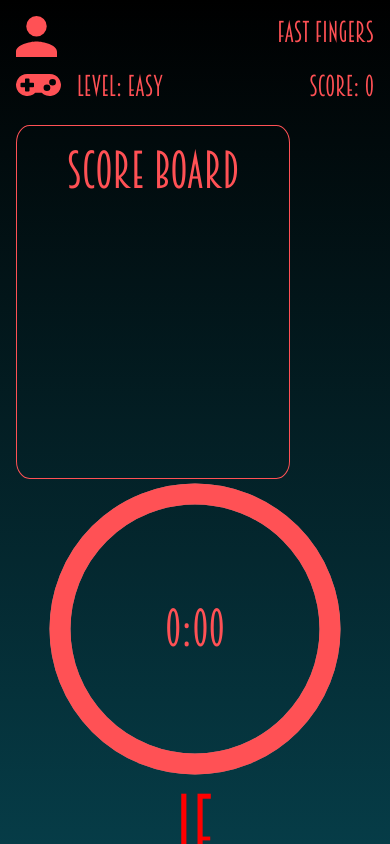
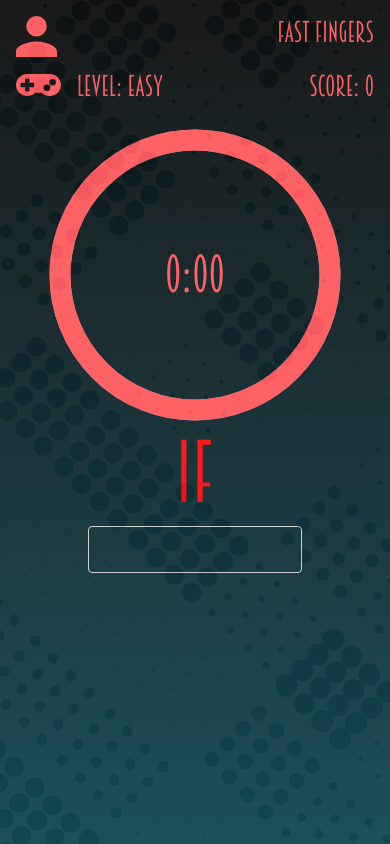
Before and after one commit to pesto-students/fast-fingers-b04-whyDontI, a React (Create React App) app: page /arena in a window 390 px wide. Built offline with nearby package versions, Linux system fonts and the light colour scheme.

Commit message:
make it responsive and fix errors

```diff
--- a/src/App.css
+++ b/src/App.css
@@ -2,6 +2,8 @@
   position: fixed;
   width: 100%;
   height: 100%;
+  overflow: auto;
   background-image: linear-gradient(to bottom, #000000, #063c47);
   /* background-image: url('./assets/images/background.svg'); */
+  opacity: 0.9;
 }
--- a/src/components/Arena/arena.css
+++ b/src/components/Arena/arena.css
@@ -37,3 +37,9 @@
   color: white;
   text-align: center;
 }
+
+@media only screen and (max-width: 600px) {
+  .history {
+    display: none;
+  }
+}
--- a/src/components/Final/final.css
+++ b/src/components/Final/final.css
@@ -36,3 +36,14 @@
 .playAgain img {
   margin-right: 1rem;
 }
+
+@media only screen and (max-width: 600px) {
+  .playAgain {
+    width: 100%;
+    font-size: 0.6em;
+  }
+
+  .playAgain img {
+    width: 1em;
+  }
+}
--- a/src/components/History/history.css
+++ b/src/components/History/history.css
@@ -24,5 +24,5 @@
 }
 
 .tinyFont {
-  font-size: 15px;
+  font-size: 1rem;
 }
--- a/src/components/Timer/timer.js
+++ b/src/components/Timer/timer.js
@@ -19,7 +19,7 @@ const Timer = () => {
     const timeLimit = Math.ceil(currentWord.length / difficultyFactor);
     setTimeLimit((timeLimit > 2) ? timeLimit : 2)
     startTimer()
-  }, [currentWord, difficultyFactor])
+  }, [currentWord])
 
   const FULL_DASH_ARRAY = 283
   let timePassed = 0;
@@ -39,12 +39,17 @@ const Timer = () => {
 
   function startTimer() {
     timerInterval = setInterval(() => {
+      if (timeLeft <= 0) {
+        clearInterval(timerInterval);
+        setStrokeDashArray("283")
+      }
 
       timePassed = timePassed += 1;
       timeLeft = timeLimit - timePassed;
 
       if (timeLeft <= 0) {
-        clearInterval(timerInterval)
+        clearInterval(timerInterval);
+        setStrokeDashArray("283")
       }
 
       setTimeToBeShown(formatTimeLeft(timeLeft));
--- a/src/contexts/context.js
+++ b/src/contexts/context.js
@@ -16,6 +16,7 @@ const GameContextProvider = (props) => {
     difficultyFactor: 1,
     currentWord: '',
     inputWord: '',
+    gameOver: false,
     ...((localStorageState === null) ? {} : JSON.parse(localStorageState))
   });
 
--- a/src/index.css
+++ b/src/index.css
@@ -23,6 +23,13 @@ body {
   color: var(--light-red);
 }
 
+#root {
+  position: fixed;
+  width: 100%;
+  height: 100%;
+  background-image: url('./assets/images/background.svg');
+}
+
 code {
   font-family: source-code-pro, Menlo, Monaco, Consolas, 'Courier New', monospace;
 }
--- a/src/reducers/gameReducer.js
+++ b/src/reducers/gameReducer.js
@@ -5,7 +5,8 @@ function startGame(state, game) {
     difficulty: game.difficulty,
     difficultyFactor: game.difficultyFactor,
     gameStartTime: game.gameStartTime,
-    score: 0
+    score: 0,
+    gameOver: false
   }
 
   localStorage.setItem('gameState', JSON.stringify(newState))
@@ -21,11 +22,11 @@ function endGame(state, game) {
       ...state.previousGames,
       {
         gameNumber: state.gameNumber,
-        score: Math.round((game.gameEndTime - state.gameStartTime) / 1000),
-
+        score: Math.round((game.gameEndTime - state.gameStartTime) / 1000)
       }
     ],
-    gameNumber: state.gameNumber + 1
+    gameNumber: state.gameNumber + 1,
+    gameOver: true
   }
 
   localStorage.setItem('gameState', JSON.stringify(newState))
```
